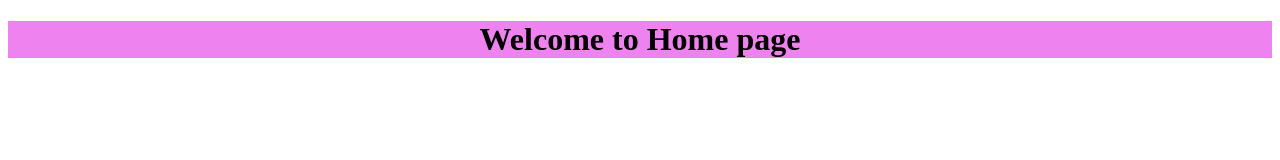
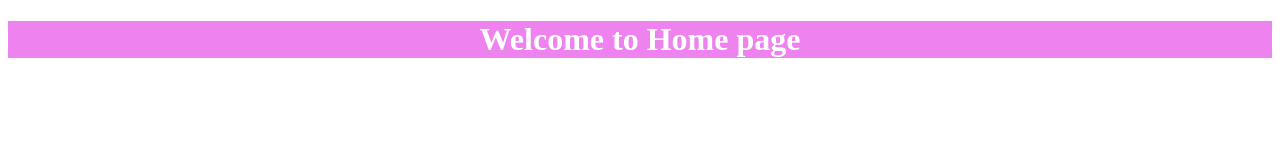
Before and after one commit to Mohannayak07/WELabDemo, a plain HTML site: page index.html in a window 1280 px wide. Drawn offline with Linux system fonts and the light colour scheme.

Commit message:
color added

```diff
--- a/index.html
+++ b/index.html
@@ -5,6 +5,12 @@
     <meta http-equiv="X-UA-Compatible" content="IE=edge">
     <meta name="viewport" content="width=device-width, initial-scale=1.0">
     <title>Home Page</title>
+    <style>
+        h1{
+            color: white;
+
+        }
+    </style>
 </head>
 <body>
     <h1 style="background-color:violet;text-align:center">Welcome to Home page</h1>
```
